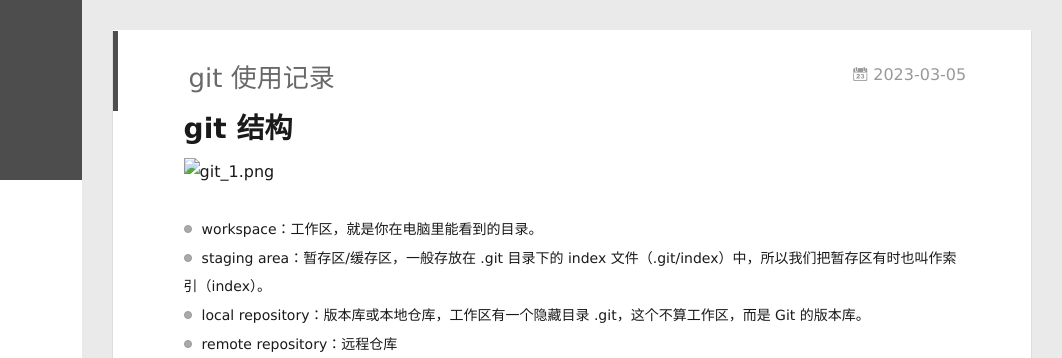
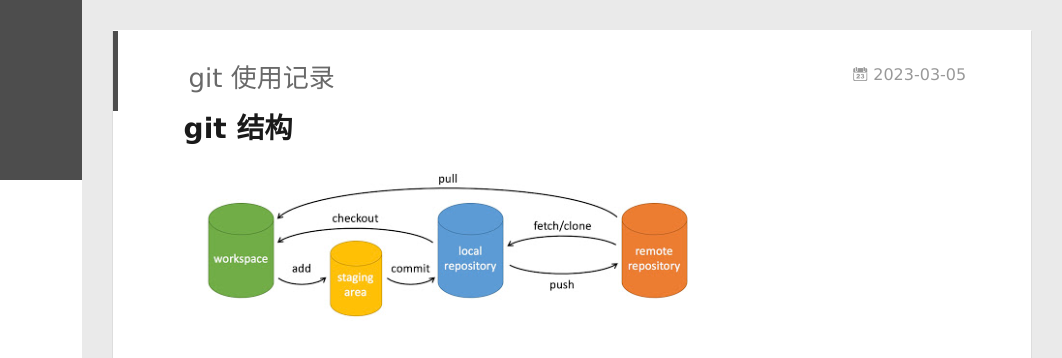
Before and after one commit to DreaMingXv/DreaMing.github.io, a plain HTML site: page 2023/03/05/hello-world/index.html in a window 1280 px wide. Shown: the top 358 px of the page, 218-1280 px from the left. Drawn offline with Linux system fonts and the light colour scheme.

Commit message:
Site updated: 2023-03-06 09:44:40

```diff
--- a/2023/03/05/hello-world/index.html
+++ b/2023/03/05/hello-world/index.html
@@ -15,13 +15,13 @@
 <meta property="og:site_name" content="Hexo">
 <meta property="og:description" content="git 结构  workspace：工作区，就是你在电脑里能看到的目录。 staging area：暂存区&#x2F;缓存区，一般存放在  .git 目录下的 index 文件（.git&#x2F;index）中，所以我们把暂存区有时也叫作索引（index）。 local repository：版本库或本地仓库，工作区有一个隐藏目录 .git，这个不算工作区，而是 Git 的版本库。 remote">
 <meta property="og:locale" content="en_US">
-<meta property="og:image" content="http://example.com/images/git_1.jpg">
+<meta property="og:image" content="http://example.com/images/git_1.png">
 <meta property="article:published_time" content="2023-03-05T12:23:24.412Z">
-<meta property="article:modified_time" content="2023-03-06T01:43:09.102Z">
+<meta property="article:modified_time" content="2023-03-06T01:44:25.519Z">
 <meta property="article:author" content="John Doe">
 <meta property="article:tag" content="git">
 <meta name="twitter:card" content="summary">
-<meta name="twitter:image" content="http://example.com/images/git_1.jpg">
+<meta name="twitter:image" content="http://example.com/images/git_1.png">
 
     <link rel="alternative" href="/atom.xml" title="Hexo" type="application/atom+xml">
 
@@ -177,7 +177,7 @@
 
     <div class="article-entry" itemprop="articleBody">
 
-        <h1 id="git-结构"><a href="#git-结构" class="headerlink" title="git 结构"></a>git 结构</h1><p><img src="/images/git_1.jpg" alt="git_1.png"></p>
+        <h1 id="git-结构"><a href="#git-结构" class="headerlink" title="git 结构"></a>git 结构</h1><p><img src="/images/git_1.png" alt="git_1.png"></p>
 <ul>
 <li>workspace：工作区，就是你在电脑里能看到的目录。</li>
 <li>staging area：暂存区&#x2F;缓存区，一般存放在  .git 目录下的 index 文件（.git&#x2F;index）中，所以我们把暂存区有时也叫作索引（index）。</li>
```
Also changed, not shown: index.html (+1 -1 lines).
